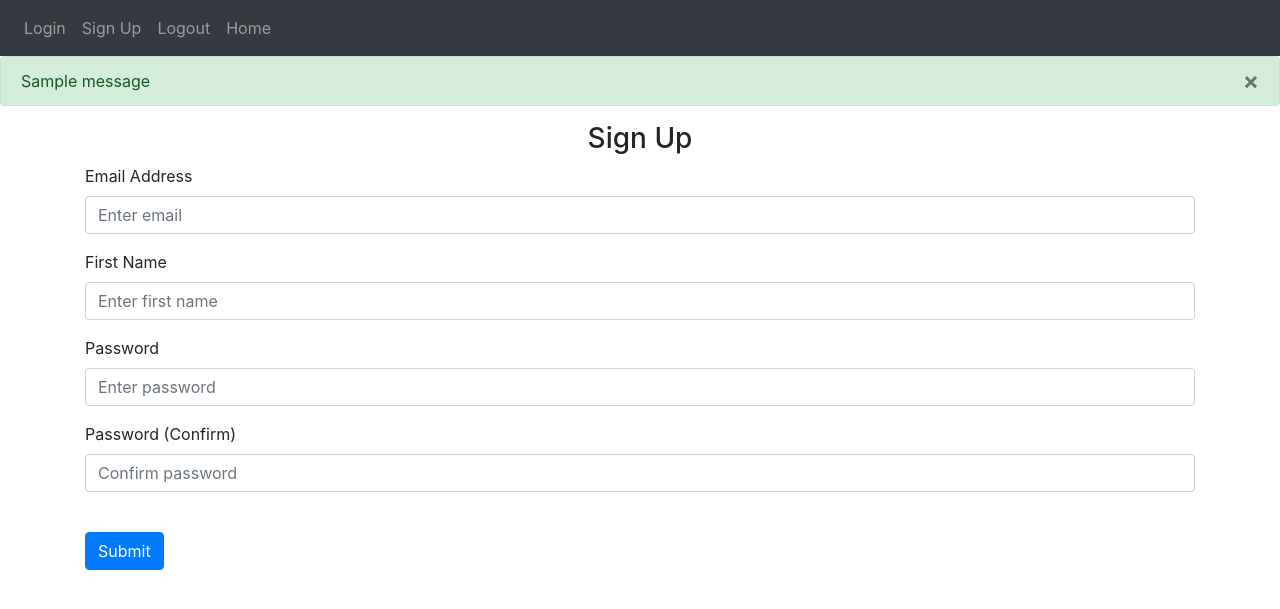
After one commit to DanielxDante/Stock-Betting-Site, a Flask app: template website/templates/sign_up.html in a window 1280 px wide. The commit adds this page. Shown: the top 609 px of the page. Run offline with Flask 2, Linux system fonts and the light colour scheme; the template is opened without the code that fills it, so the values that code supplies are empty; tables that the repository leaves empty hold one stand-in row (values such as "Sample post"); one stand-in notice (Sample message) is shown; some libraries are stand-ins or nearby versions.

Commit message:
31/12/2021

```diff
--- a/main.py
+++ b/main.py
@@ -0,0 +1,7 @@
+#only need to run this to run the site!
+from website import create_app #this is possible because the file in website is initialised as __init__, website becomes a package
+
+app = create_app()
+
+if __name__ == '__main__':
+    app.run(debug=True) #automatically reruns the website
--- /dev/null
+++ b/website/templates/base.html
@@ -0,0 +1,80 @@
+<!DOCTYPE html>
+<html lang="en" dir="ltr">
+  <head>
+    <meta charset="utf-8">
+    <meta name="viewport" content="width=device-width, initial-scale=1">
+    <link
+      rel="stylesheet"
+      href="https://stackpath.bootstrapcdn.com/bootstrap/4.4.1/css/bootstrap.min.css"
+      integrity="sha384-Vkoo8x4CGsO3+Hhxv8T/Q5PaXtkKtu6ug5TOeNV6gBiFeWPGFN9MuhOf23Q9Ifjh"
+      crossorigin="anonymous"
+    />
+    <link
+      rel="stylesheet"
+      href="https://stackpath.bootstrapcdn.com/font-awesome/4.7.0/css/font-awesome.min.css"
+      crossorigin="anonymous"
+    />
+    <title>{% block title %}Home{% endblock %}</title> <!-- Jinja -->
+  </head>
+
+  <body>
+    <nav class = "navbar navbar-expand-lg navbar-dark bg-dark">
+      <button class = "navbar-toggler" type = "button" data-toggle = "collapse" data-target = "#navbar">
+        <span class = "navbar-toggler-icon"></span>
+      </button>
+      <div class="collapse navbar-collapse" id = "navbar">
+        <div class="navbar-nav">
+          <a class = "nav-item nav-link" id = "login" href = "/login">Login</a>
+          <a class = "nav-item nav-link" id = "signUp" href = "/sign-up">Sign Up</a>
+          <a class = "nav-item nav-link" id = "logout" href = "/logout">Logout</a>
+          <a class = "nav-item nav-link" id = "home" href = "/">Home</a>
+        </div>
+      </div>
+    </nav>
+
+    {% with messages = get_flashed_messages(with_categories = true) %}
+    {% if messages %}
+      {% for category, message in messages %}
+        {% if category == 'error' %}
+        <div class="alert alert-danger alter-dismissable fade show" role = "alert">
+          {{ message }}
+          <button type="button" class = "close" data-dismiss = "alert">
+            <span aria-hidden = "true">&times;</span>
+          </button>
+        </div>
+        {% else %}
+        <div class="alert alert-success alter-dismissable fade show" role = "alert">
+          {{ message }}
+          <button type="button" class = "close" data-dismiss = "alert">
+            <span aria-hidden = "true">&times;</span>
+          </button>
+        </div>
+        {% endif %}
+      {% endfor %}
+    {% endif %}
+    {% endwith %}
+
+    <div class="container">
+      {% block content %}{% endblock %}
+    </div>
+    <script
+      src="https://code.jquery.com/jquery-3.2.1.slim.min.js"
+      integrity="sha384-KJ3o2DKtIkvYIK3UENzmM7KCkRr/rE9/Qpg6aAZGJwFDMVNA/GpGFF93hXpG5KkN"
+      crossorigin="anonymous"
+    ></script>
+    <script
+      src="https://cdnjs.cloudflare.com/ajax/libs/popper.js/1.12.9/umd/popper.min.js"
+      integrity="sha384-ApNbgh9B+Y1QKtv3Rn7W3mgPxhU9K/ScQsAP7hUibX39j7fakFPskvXusvfa0b4Q"
+      crossorigin="anonymous"
+    ></script>
+    <script
+      src="https://maxcdn.bootstrapcdn.com/bootstrap/4.0.0/js/bootstrap.min.js"
+      integrity="sha384-JZR6Spejh4U02d8jOt6vLEHfe/JQGiRRSQQxSfFWpi1MquVdAyjUar5+76PVCmYl"
+      crossorigin="anonymous"
+    ></script>
+    <script
+      type="text/javascript"
+      src="{{ url_for('static', filename='index.js') }}"
+    ></script>
+  </body>
+</html>
--- /dev/null
+++ b/website/templates/home.html
@@ -0,0 +1,5 @@
+{% extends "base.html" %} {% block title %}Home{% endblock %}
+
+{% block content %}
+<h1>This is the home page</h1>
+{% endblock %}
--- /dev/null
+++ b/website/templates/sign_up.html
@@ -0,0 +1,25 @@
+{% extends "base.html" %} {% block title %}Sign Up{% endblock %}
+
+{% block content %}
+<form method="POST">
+  <h3 align = "center">Sign Up</h3>
+  <div class="form-group">
+    <label for="email">Email Address</label>
+    <input type="email" class = "form-control" id = "email" name="email" placeholder = "Enter email">
+  </div>
+  <div class="form-group">
+    <label for="firstName">First Name</label>
+    <input type="text" class = "form-control" id = "firstName" name="firstName" placeholder = "Enter first name">
+  </div>
+  <div class="form-group">
+    <label for="password1">Password</label>
+    <input type="password" class = "form-control" id = "password1" name="password1" placeholder = "Enter password">
+  </div>
+  <div class="form-group">
+    <label for="password2">Password (Confirm)</label>
+    <input type="password" class = "form-control" id = "password2" name="password2" placeholder = "Confirm password">
+  </div>
+  <br>
+  <button type="submit" class = "btn btn-primary">Submit</button>
+</form>
+{% endblock %}
```
Also changed, not shown: website/__init__.py (+21 -0 lines), website/auth.py (+34 -0 lines), website/models.py (+16 -0 lines), website/templates/login.html (+27 -10 lines), website/views.py (+7 -0 lines), website/static/index.js (added).
